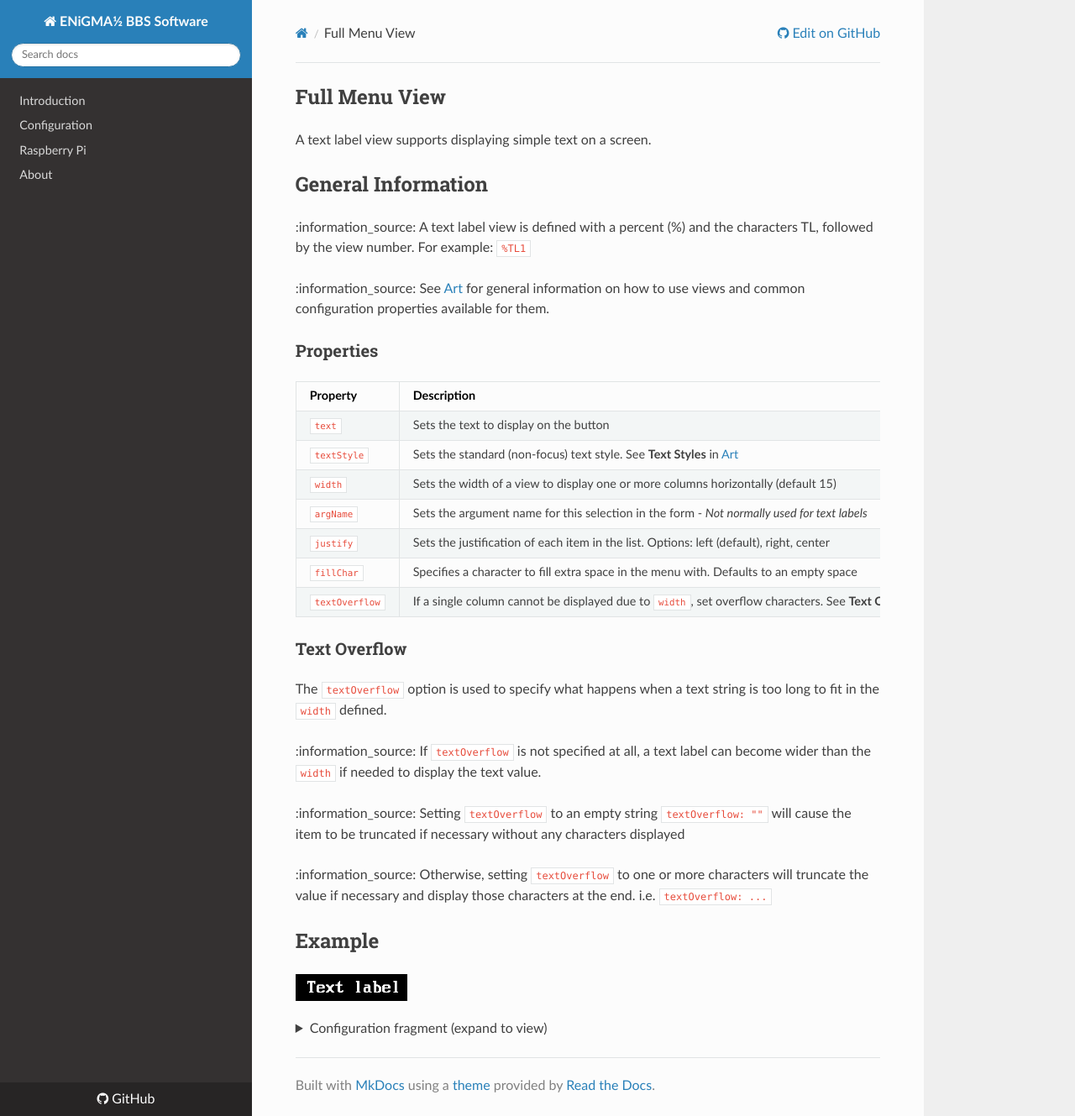
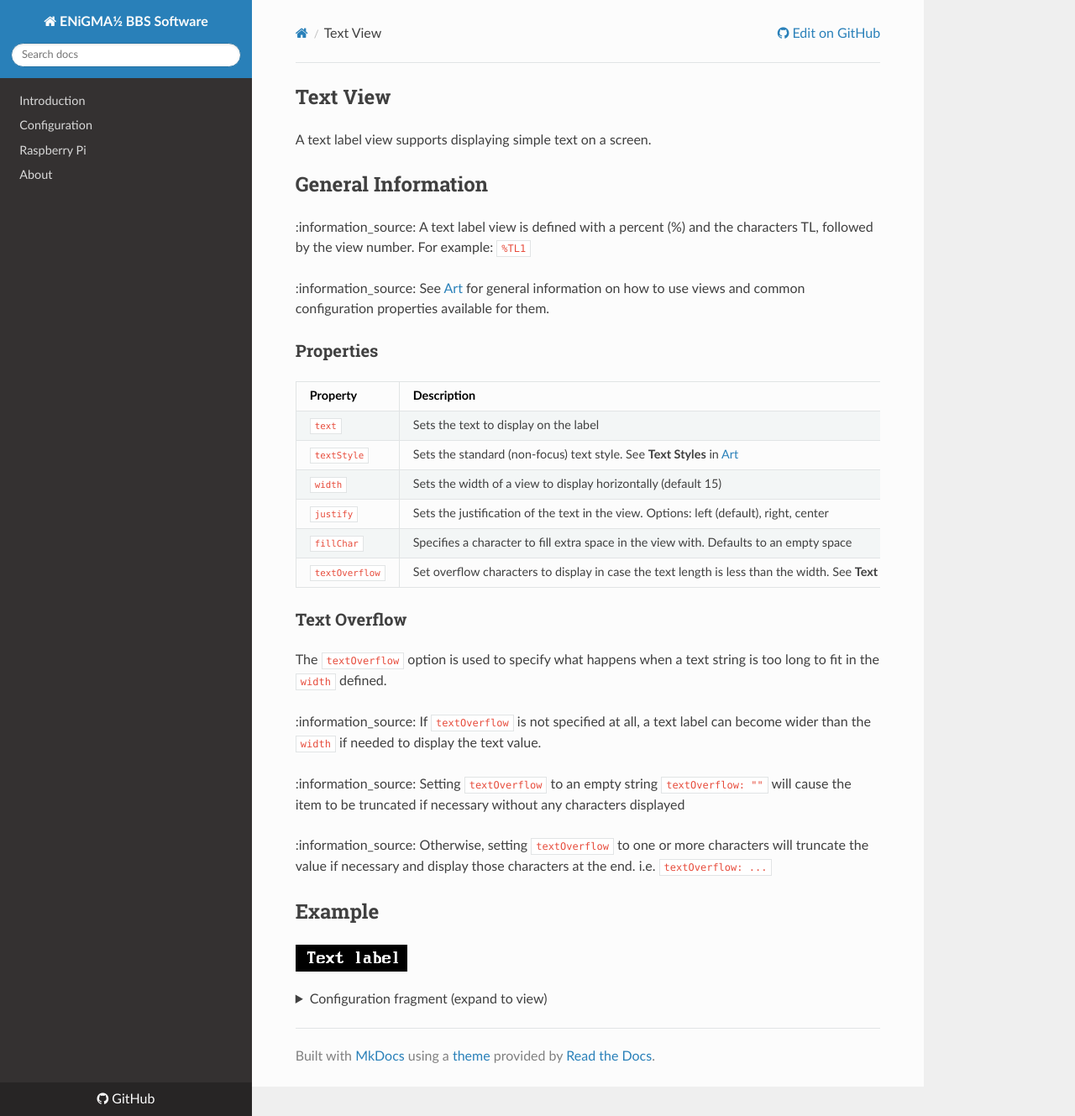
Before and after one commit to NuSkooler/enigma-bbs, an MkDocs documentation site: the page built from docs/art/views/text_view.md, in a window 1280 px wide and 1329 px high. Shown: the whole window at 84% size. Built offline with MkDocs 1.6.1, drawn with Linux system fonts in a browser that asks for light colours; nearby versions of some CDN libraries; old or Windows-style settings are respelled for this version of MkDocs.

Commit message:
Added ME and ET, additional cleanup

```diff
--- a/docs/art/views/text_view.md
+++ b/docs/art/views/text_view.md
@@ -1,8 +1,8 @@
 ---
 layout: page
-title: Full Menu View
+title: Text View
 ---
-## Full Menu View
+## Text View
 A text label view supports displaying simple text on a screen.
 
 ## General Information
@@ -15,13 +15,12 @@ A text label view supports displaying simple text on a screen.
 
 | Property    | Description  |
 |-------------|--------------|
-| `text` | Sets the text to display on the button |
+| `text` | Sets the text to display on the label |
 | `textStyle` | Sets the standard (non-focus) text style. See **Text Styles** in [Art](../general.md) |
-| `width` | Sets the width of a view to display one or more columns horizontally (default 15)|
-| `argName` | Sets the argument name for this selection in the form - *Not normally used for text labels* |
-| `justify` | Sets the justification of each item in the list. Options: left (default), right, center |
-| `fillChar` | Specifies a character to fill extra space in the menu with. Defaults to an empty space |
-| `textOverflow` | If a single column cannot be displayed due to `width`, set overflow characters. See **Text Overflow** below |
+| `width` | Sets the width of a view to display horizontally (default 15)|
+| `justify` | Sets the justification of the text in the view. Options: left (default), right, center |
+| `fillChar` | Specifies a character to fill extra space in the view with. Defaults to an empty space |
+| `textOverflow` | Set overflow characters to display in case the text length is less than the width. See **Text Overflow** below |
 
 ### Text Overflow
 
```
Also changed, not shown: docs/art/views/button_view.md (+2 -2 lines), docs/art/views/edit_text_view.md (added, +41 -0 lines), docs/art/views/mask_edit_text_view.md (added, +40 -0 lines), docs/art/views/predefined_label_view.md (+5 -5 lines), docs/assets/images/edit_text_view_example1.gif (added), docs/assets/images/mask_edit_text_view_example1.gif (added).
